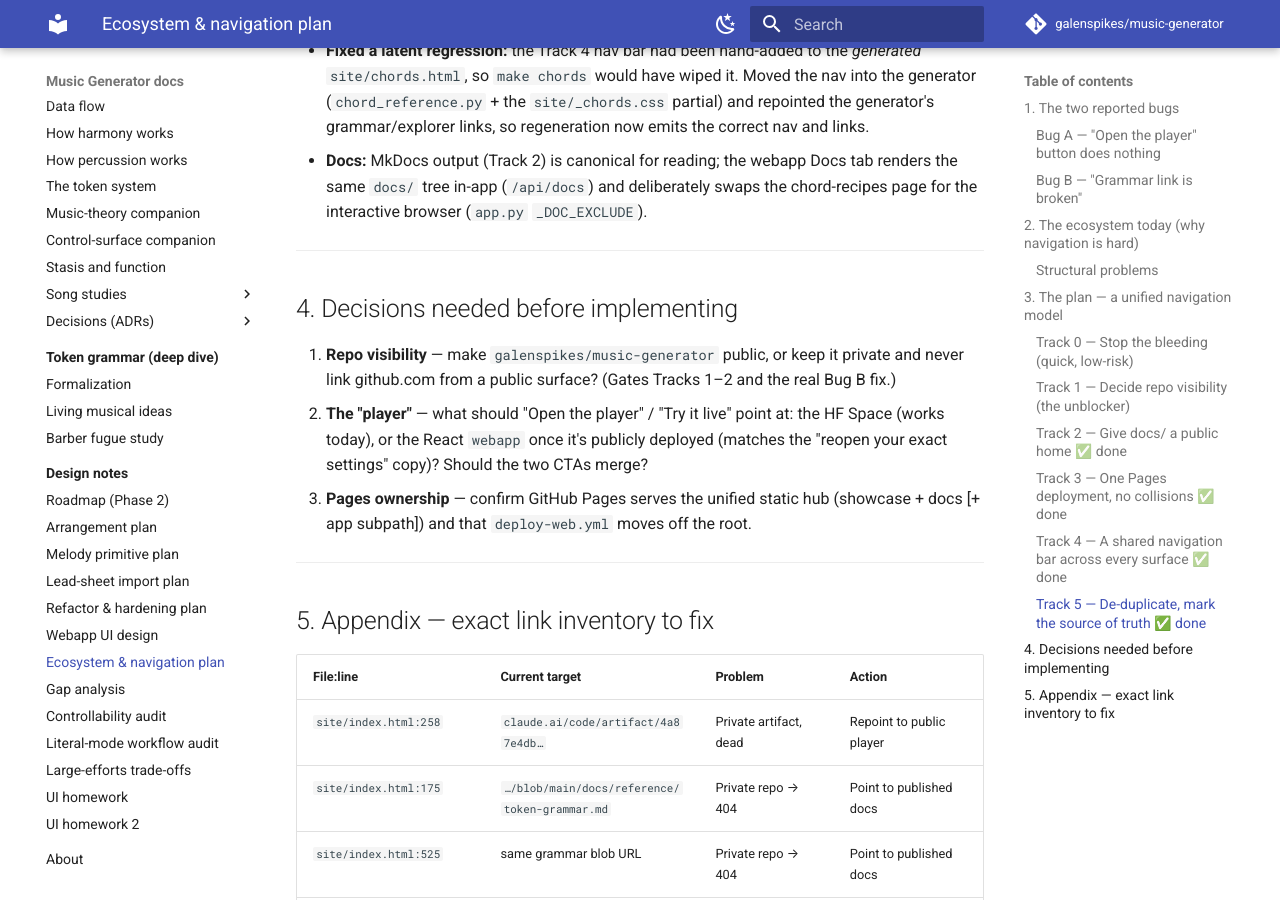
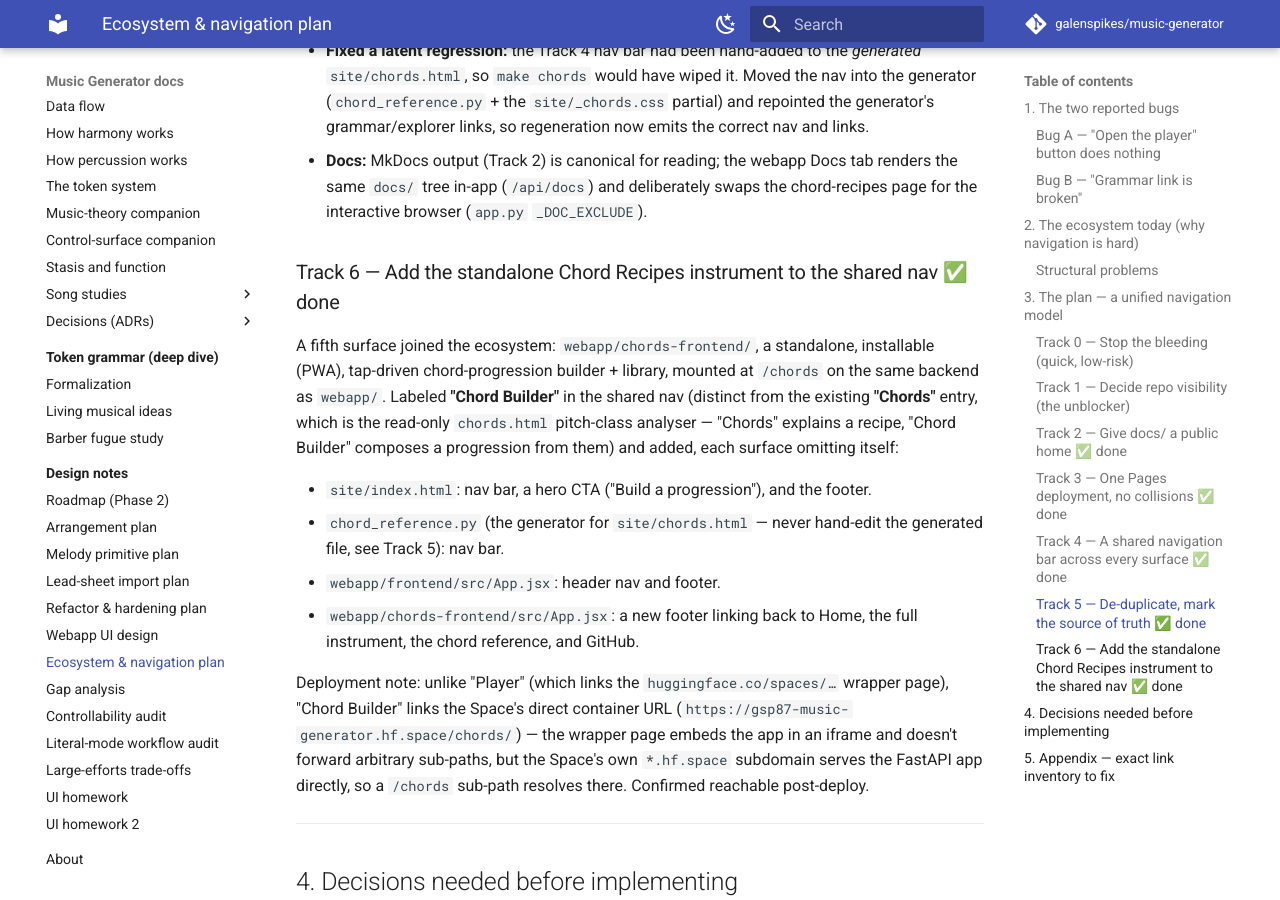
Before and after one commit to galenspikes/music-generator, an MkDocs documentation site: the page built from docs/design-notes/ecosystem-navigation-plan.md, in a window 1280 px wide and 900 px high, scrolled down 5386 px. Built offline with MkDocs 1.6.1 and Material for MkDocs 9.7.7, drawn with Linux system fonts in a browser that asks for light colours; comment, search, counter and statistics services are not loaded.

Commit message:
Cross-link the Chord Recipes instrument into the shared site/webapp nav
Adds "Chord Builder" to the existing cross-surface nav convention
(site/index.html, the generated site/chords.html via chord_reference.py,
and the main webapp's header/footer), and gives the new standalone app
its own footer linking back to the rest of the ecosystem (home, full
instrument, chord reference, GitHub). Documented in
docs/design-notes/ecosystem-navigation-plan.md as Track 6.

```diff
--- a/chord_reference.py
+++ b/chord_reference.py
@@ -315,6 +315,7 @@ def render_html(catalog: dict, *, full_document: bool) -> str:
       <ul class="chd-nav-links">
         <li><a href="index.html">Home</a></li>
         <li><a href="chords.html" aria-current="page">Chords</a></li>
+        <li><a href="https://gsp87-music-generator.hf.space/chords/">Chord Builder</a></li>
         <li><a href="https://galenspikes.github.io/music-generator/docs/">Docs</a></li>
         <li><a href="https://github.com/galenspikes/music-generator">GitHub</a></li>
         <li><a class="chd-nav-cta" href="https://huggingface.co/spaces/gsp87/music-generator">Player &rarr;</a></li>
--- a/docs/design-notes/ecosystem-navigation-plan.md
+++ b/docs/design-notes/ecosystem-navigation-plan.md
@@ -208,6 +208,30 @@ so both are omitted to avoid redundancy. The footer keeps the fuller set.
   tab renders the same `docs/` tree in-app (`/api/docs`) and deliberately swaps
   the chord-recipes page for the interactive browser (`app.py` `_DOC_EXCLUDE`).
 
+### Track 6 — Add the standalone Chord Recipes instrument to the shared nav ✅ done
+
+A fifth surface joined the ecosystem: `webapp/chords-frontend/`, a standalone,
+installable (PWA), tap-driven chord-progression builder + library, mounted at
+`/chords` on the same backend as `webapp/`. Labeled **"Chord Builder"** in the
+shared nav (distinct from the existing **"Chords"** entry, which is the
+read-only `chords.html` pitch-class analyser — "Chords" explains a recipe,
+"Chord Builder" composes a progression from them) and added, each surface
+omitting itself:
+
+- `site/index.html`: nav bar, a hero CTA ("Build a progression"), and the footer.
+- `chord_reference.py` (the generator for `site/chords.html` — never hand-edit
+  the generated file, see Track 5): nav bar.
+- `webapp/frontend/src/App.jsx`: header nav and footer.
+- `webapp/chords-frontend/src/App.jsx`: a new footer linking back to Home, the
+  full instrument, the chord reference, and GitHub.
+
+Deployment note: unlike "Player" (which links the `huggingface.co/spaces/…`
+wrapper page), "Chord Builder" links the Space's direct container URL
+(`https://gsp87-music-generator.hf.space/chords/`) — the wrapper page embeds
+the app in an iframe and doesn't forward arbitrary sub-paths, but the
+Space's own `*.hf.space` subdomain serves the FastAPI app directly, so a
+`/chords` sub-path resolves there. Confirmed reachable post-deploy.
+
 ---
 
 ## 4. Decisions needed before implementing
```
Also changed, not shown: webapp/chords-frontend/src/styles.css (+10 -0 lines), site/chords.html, site/index.html, 2 other files.
